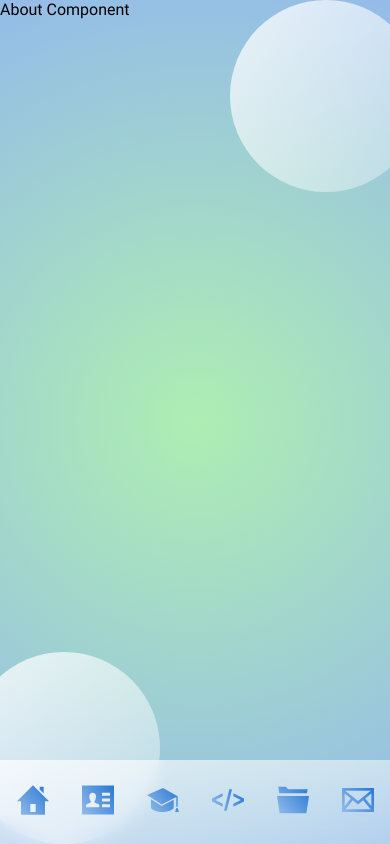
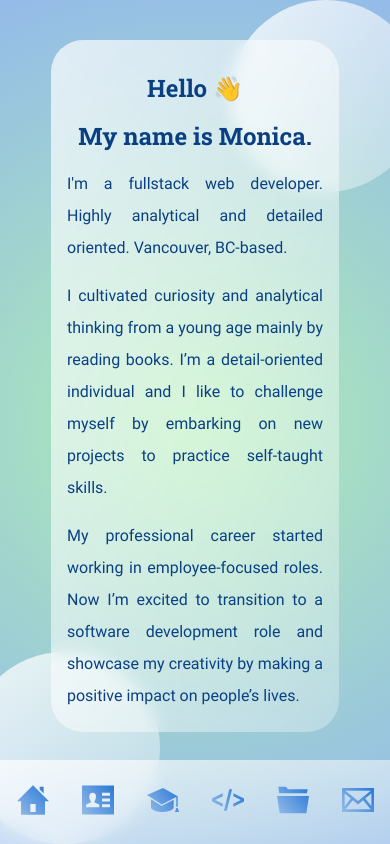
Before and after one commit to monica-zarate/profile2, a React (Create React App) app: page /about in a window 390 px wide. Shown: the top 844 px of the page. Built offline with nearby package versions, Linux system fonts and the light colour scheme.

Commit message:
Added content and styled About Component for mobile device.

```diff
--- a/src/components/About.jsx
+++ b/src/components/About.jsx
@@ -5,7 +5,15 @@ import "./styles/main.css";
 function About() {
     return(
         <div className="component-wrapper">
-            <div className='component'>About Component</div>
+            <div className="about">
+                <h2 className="about__title">Hello 👋</h2>
+                <h2 className="about__title">My name is Monica.</h2>
+                <p className="about__p">I'm a fullstack web developer. Highly analytical and detailed oriented. Vancouver, BC-based.</p>
+                <p className="about__p">I cultivated curiosity and analytical thinking from a young age mainly by
+                reading books. I’m a detail-oriented individual and I like to challenge myself by embarking on new projects to practice self-taught skills.</p>
+                <p className="about__p">My professional career started working in employee-focused roles. Now I’m excited to transition to a software development role and showcase my creativity by making a positive impact on people’s lives.</p>
+                <p className="about__p">I believe software is key in any industry and provides opportunities for a thrilling career development.</p>
+            </div>
             <Nav/>
         </div>
     )
--- a/src/components/styles/main.css
+++ b/src/components/styles/main.css
@@ -31,7 +31,7 @@ ul {
   margin: 0 auto;
 }
 
-.flex-center, .App, .user, .menu, .menu__list, .menu__link, .nav__list {
+.flex-center, .App, .component-wrapper, .user, .menu, .menu__list, .menu__link, .nav__list, .about {
   display: -webkit-box;
   display: -ms-flexbox;
   display: flex;
@@ -47,7 +47,7 @@ ul {
           align-items: center;
 }
 
-.background, .menu, .nav {
+.background, .menu, .nav, .about {
   background: white;
   background: -webkit-gradient(linear, left top, right bottom, from(rgba(255, 255, 255, 0.7)), to(rgba(255, 255, 255, 0.3)));
   background: linear-gradient(to right bottom, rgba(255, 255, 255, 0.7), rgba(255, 255, 255, 0.3));
@@ -88,6 +88,9 @@ ul {
   position: relative;
   width: 100vw;
   height: 100vh;
+  -webkit-box-pack: justify;
+      -ms-flex-pack: justify;
+          justify-content: space-between;
 }
 
 .user {
@@ -170,6 +173,32 @@ ul {
   height: 2rem;
 }
 
+.about {
+  border-radius: 2rem;
+  width: 18rem;
+  margin: 2.5rem 0 7rem 0;
+  padding: 2rem 1rem;
+  overflow-y: scroll;
+  -webkit-box-pack: unset;
+      -ms-flex-pack: unset;
+          justify-content: unset;
+}
+
+.about__title {
+  font-family: "Roboto Slab Bold";
+  text-align: center;
+  margin: 0 0 1rem 0;
+  color: #0a4081;
+  font-size: 1.5rem;
+}
+
+.about__p {
+  line-height: 2rem;
+  text-align: justify;
+  color: #0a4081;
+  margin: 0 0 1rem 0;
+}
+
 @font-face {
   font-family: "Roboto Regular";
   src: url("../../assets/fonts/roboto-regular.ttf");
--- a/src/components/styles/main.scss
+++ b/src/components/styles/main.scss
@@ -6,6 +6,7 @@
 @import "./partials/user";
 @import "./partials/menu";
 @import "./partials/nav";
+@import "./partials/about";
 
 @font-face {
   font-family: "Roboto Regular";
--- /dev/null
+++ b/src/components/styles/partials/_about.scss
@@ -0,0 +1,27 @@
+//About Component Styles
+
+.about {
+  @extend .flex-center;
+  @extend .background;
+  border-radius: 2rem;
+  width: 18rem;
+  margin: 2.5rem 0 7rem 0;
+  padding: 2rem 1rem;
+  overflow-y: scroll;
+  justify-content: unset;
+
+  &__title {
+    font-family: $slab-bold;
+    text-align: center;
+    margin: 0 0 1rem 0;
+    color: $primary-color;
+    font-size: 1.5rem;
+  }
+
+  &__p {
+    line-height: 2rem;
+    text-align: justify;
+    color: $primary-color;
+    margin: 0 0 1rem 0;
+  }
+}
--- a/src/components/styles/partials/_app.scss
+++ b/src/components/styles/partials/_app.scss
@@ -42,4 +42,6 @@
   position: relative;
   width: 100vw;
   height: 100vh;
+  @extend .flex-center;
+  justify-content: space-between;
 }
```
Also changed, not shown: 2 other files (tests, documents, lock files or other folders).
